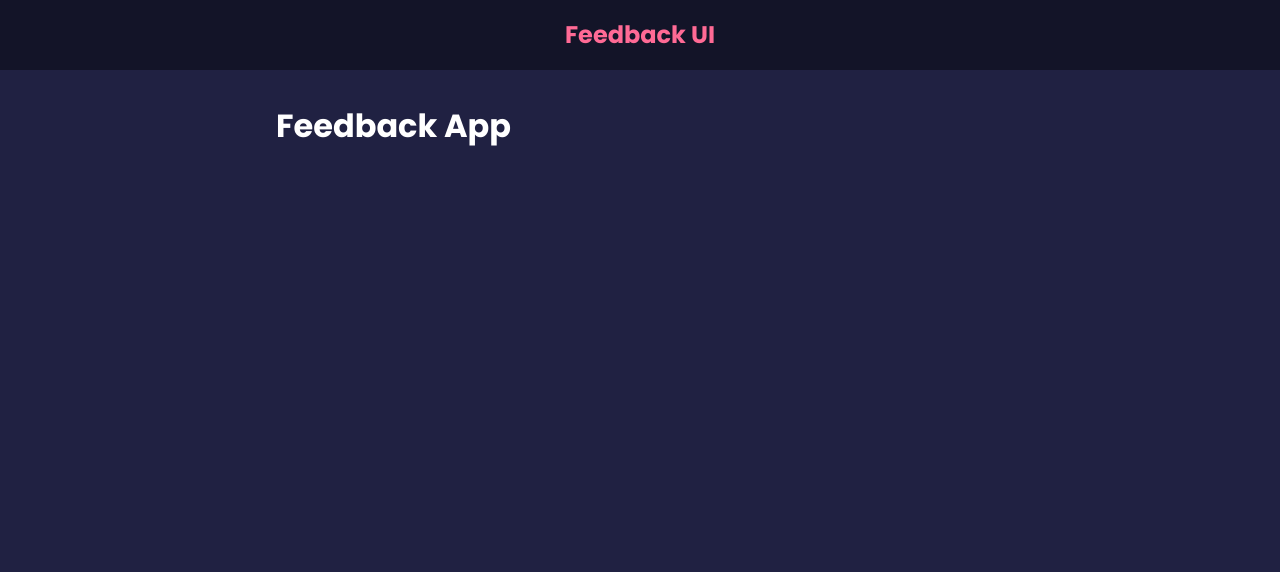
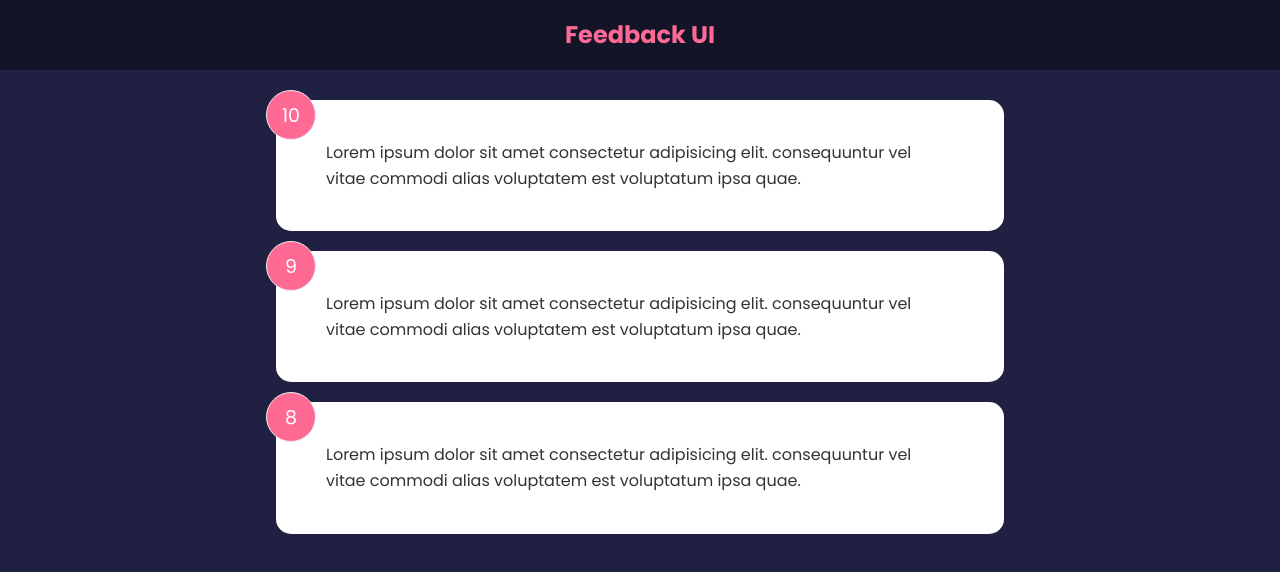
Before and after one commit to steview-d/feedback-app, a React (Create React App) app: page / in a window 1280 px wide. Shown: the top 572 px of the page. Built offline with nearby package versions, Linux system fonts and the light colour scheme.

Commit message:
Update with content up to s3v15

```diff
--- a/src/App.js
+++ b/src/App.js
@@ -1,11 +1,16 @@
+import { useState } from 'react';
 import Header from './components/Header';
+import FeedbackList from './components/FeedbackList';
+import FeedbackData from './data/FeedbackData';
 
 function App() {
+  const [feedback, setFeedback] = useState(FeedbackData)
+
   return (
     <>
       <Header />
       <div className='container'>
-        <h1>Feedback App</h1>
+        <FeedbackList feedback={feedback}/>
       </div>
     </>
   );
--- /dev/null
+++ b/src/components/FeedbackItem.jsx
@@ -0,0 +1,11 @@
+function FeedbackItem({ item }) {
+
+    return (
+        <div className='card'>
+            <div className="num-display">{item.rating}</div>
+            <div className="text-display">{item.text}</div>
+        </div>
+    )
+}
+
+export default FeedbackItem
--- /dev/null
+++ b/src/components/FeedbackList.jsx
@@ -0,0 +1,15 @@
+import FeedbackItem from './FeedbackItem'
+
+function FeedbackList({ feedback }) {
+  if(!feedback || feedback.length === 0) {
+    return <p>No Feedback Yet</p>
+  }
+
+  return <div className='feedback-list'>
+    {feedback.map((item) => (
+      <FeedbackItem key={item.id} item={item}/>
+    ))}
+  </div>;
+}
+
+export default FeedbackList;
--- /dev/null
+++ b/src/data/FeedbackData.js
@@ -0,0 +1,19 @@
+const FeedbackData = [
+  {
+    id: 1,
+    rating: 10,
+    text: 'Lorem ipsum dolor sit amet consectetur adipisicing elit. consequuntur vel vitae commodi alias voluptatem est voluptatum ipsa quae.',
+  },
+  {
+    id: 2,
+    rating: 9,
+    text: 'Lorem ipsum dolor sit amet consectetur adipisicing elit. consequuntur vel vitae commodi alias voluptatem est voluptatum ipsa quae.',
+  },
+  {
+    id: 3,
+    rating: 8,
+    text: 'Lorem ipsum dolor sit amet consectetur adipisicing elit. consequuntur vel vitae commodi alias voluptatem est voluptatum ipsa quae.',
+  },
+];
+
+export default FeedbackData;
```
